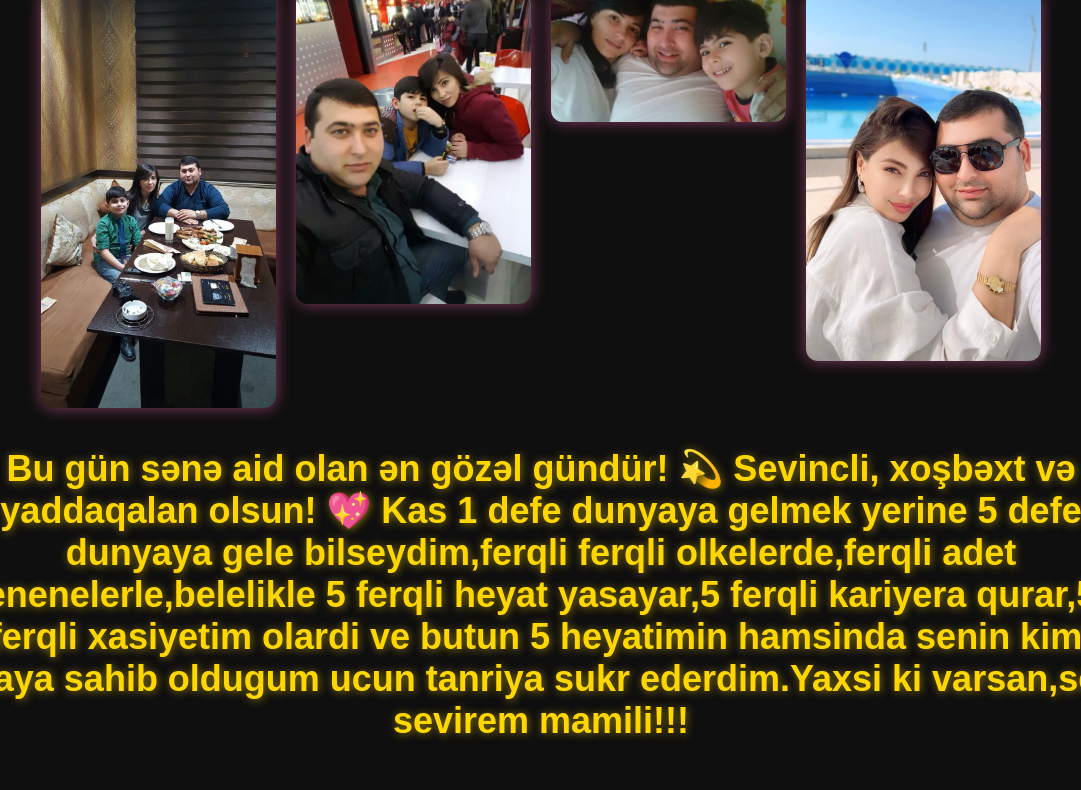
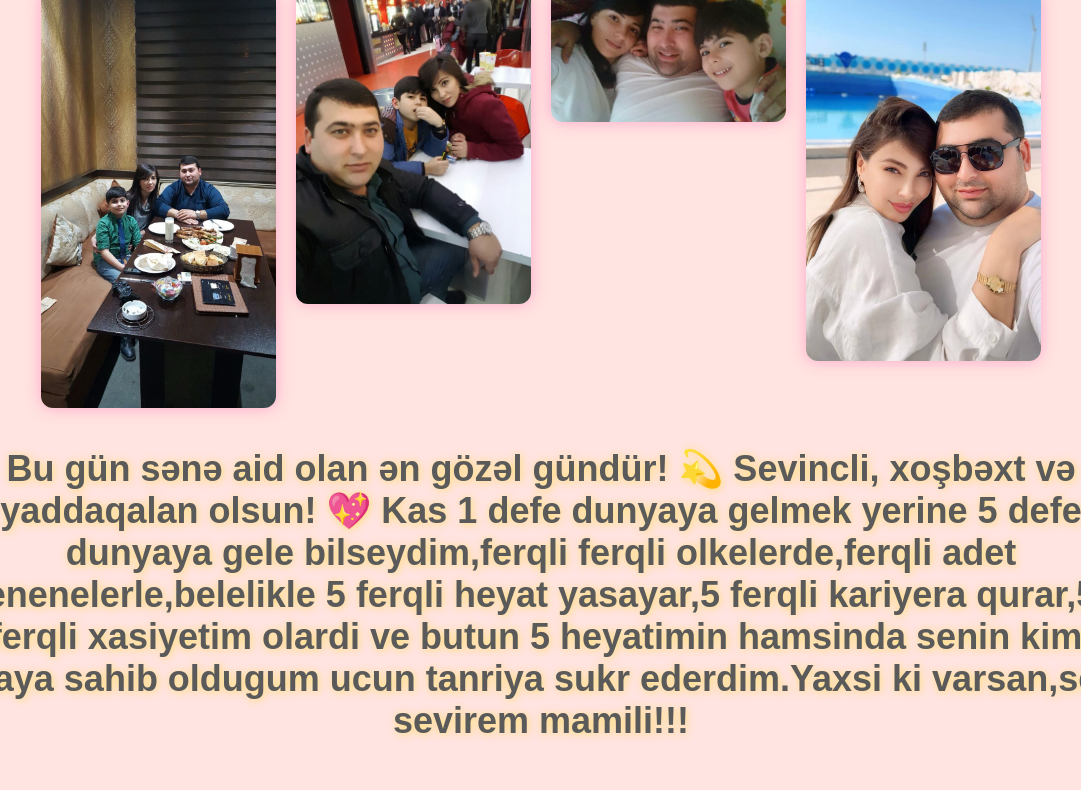
Before and after one commit to TaghByte/sayt1, a plain HTML site: page index.html in a window 1280 px wide. Shown: the part 1050-1840 px from the top of the page, without its empty margins (99-1180 px from the left). Drawn offline with Linux system fonts and the light colour scheme; a web font is replaced by a local one.

Commit message:
Update index.html

```diff
--- a/index.html
+++ b/index.html
@@ -11,7 +11,7 @@
 
   <style>
     body {
-      background-color: #0f0f0f;
+      background-color: #ffe4e1;
       color: white;
       font-family: 'Playwrite AU QLD', sans-serif;
       text-align: center;
@@ -21,7 +21,7 @@
 
     h1 {
       font-size: 50px;
-      color: #ff69b4;
+      color: #d4af37;
       margin-bottom: 20px;
       text-shadow: 2px 2px 10px #ff69b440;
     }
@@ -54,7 +54,7 @@
     .after-text {
       font-family: 'Playwrite AU QLD', sans-serif;
       font-size: 36px;
-      color: #ffd700;
+      color: #5a5a5a;
       font-weight: bold;
       margin-top: 30px;
       text-shadow: 1px 1px 8px #ffd70088;
```
